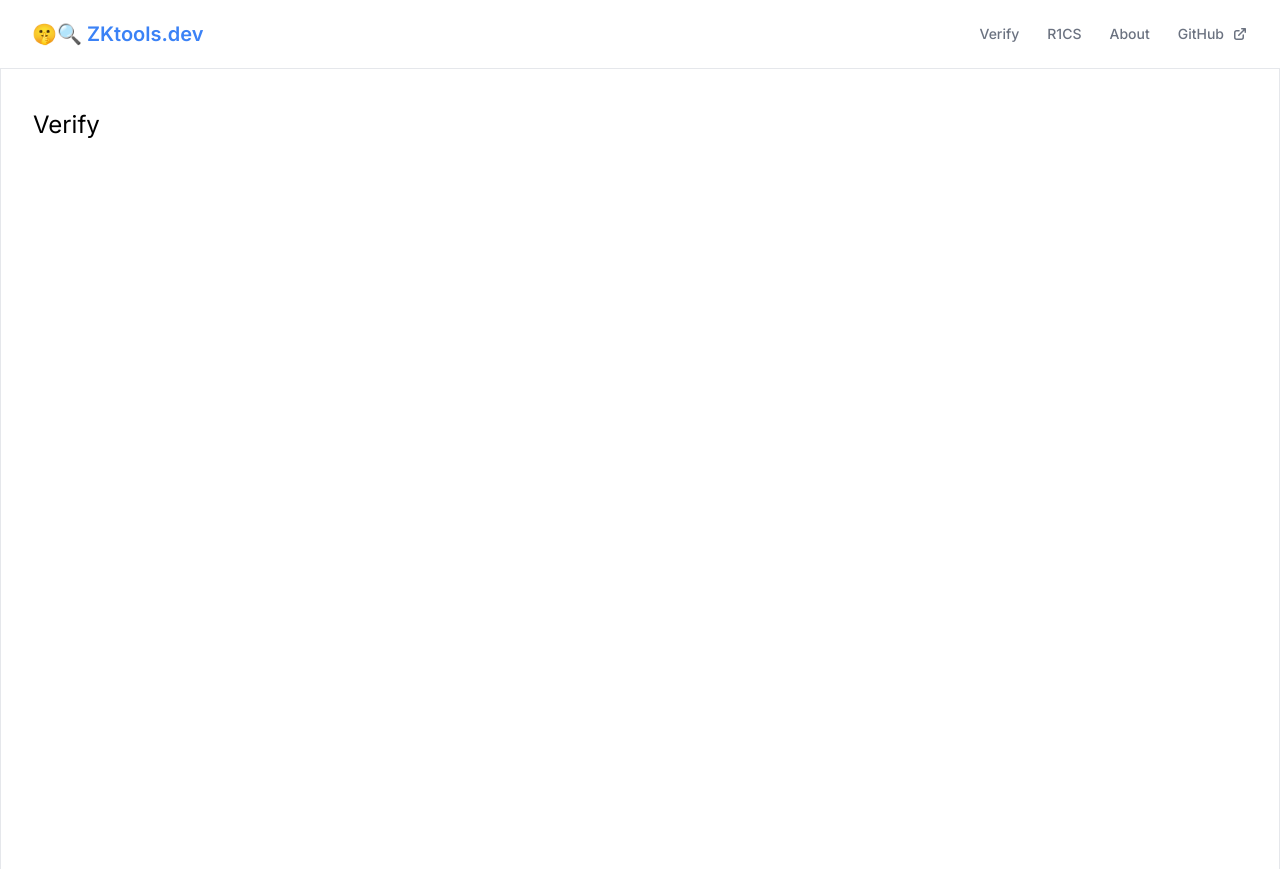
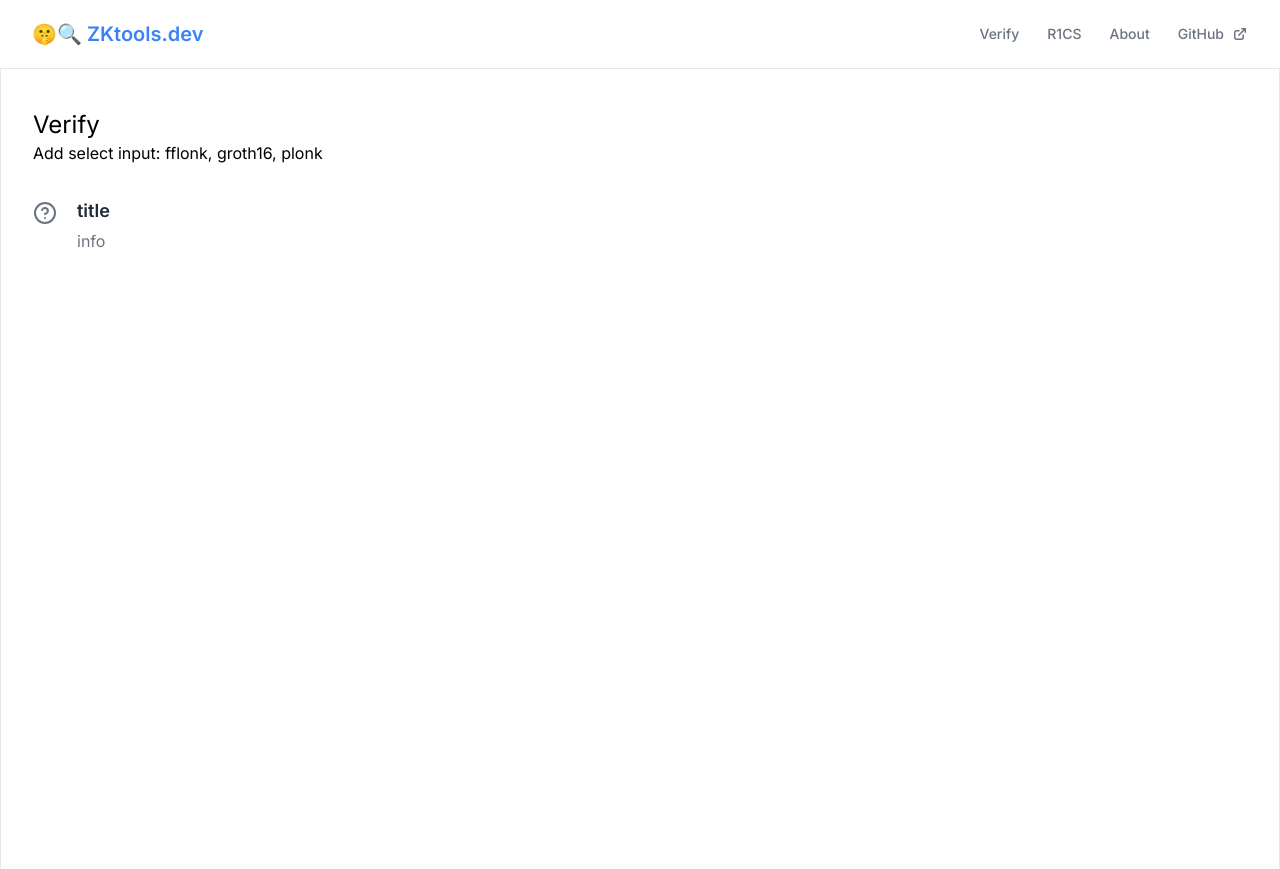
Before and after one commit to Hugoo/zktools.dev, a Next.js app: page /verify in a window 1280 px wide. Built offline with nearby package versions, Linux system fonts and the light colour scheme.

Commit message:
Add InfoBox component

```diff
--- a/src/app/r1cs/page.tsx
+++ b/src/app/r1cs/page.tsx
@@ -1,9 +1,11 @@
+import InfoBox from "@/components/InfoBox";
 import R1csInfo from "@/components/R1csInfo";
 
 export default function R1CS() {
   return (
     <div>
       <h1>R1CS Infos</h1>
+      <InfoBox />
       <R1csInfo />
     </div>
   );
--- a/src/app/verify/page.tsx
+++ b/src/app/verify/page.tsx
@@ -1,7 +1,11 @@
+import InfoBox from "@/components/InfoBox";
+
 export default function Verify() {
   return (
     <div>
       <h1>Verify</h1>
+      Add select input: fflonk, groth16, plonk
+      <InfoBox />
     </div>
   );
 }
--- /dev/null
+++ b/src/components/InfoBox/InfoBox.tsx
@@ -0,0 +1,31 @@
+const InfoBox: React.FC = () => {
+  return (
+    <div className="py-8 first:pt-0 last:pb-0">
+      <div className="flex gap-x-5">
+        <svg
+          className="flex-shrink-0 mt-1 size-6 text-gray-500"
+          xmlns="http://www.w3.org/2000/svg"
+          width="24"
+          height="24"
+          viewBox="0 0 24 24"
+          fill="none"
+          stroke="currentColor"
+          strokeWidth="2"
+          strokeLinecap="round"
+          strokeLinejoin="round"
+        >
+          <circle cx="12" cy="12" r="10" />
+          <path d="M9.09 9a3 3 0 0 1 5.83 1c0 2-3 3-3 3" />
+          <path d="M12 17h.01" />
+        </svg>
+
+        <div>
+          <h3 className="md:text-lg font-semibold text-gray-800">title</h3>
+          <p className="mt-1 text-gray-500">info</p>
+        </div>
+      </div>
+    </div>
+  );
+};
+
+export default InfoBox;
--- /dev/null
+++ b/src/components/InfoBox/index.ts
@@ -0,0 +1 @@
+export { default } from "./InfoBox";
```
